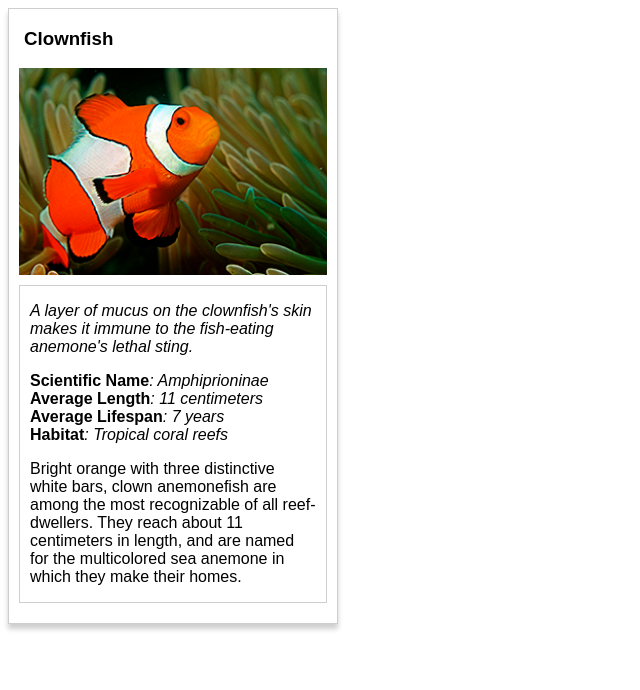
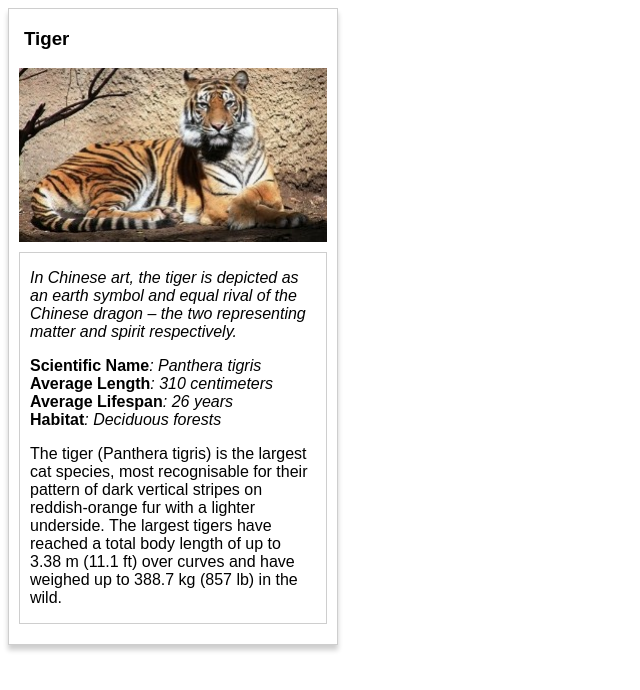
Before and after one commit to garyherd/front-end-nanodegree-p2, a plain HTML site: page card.html in a window 1280 px wide. Shown: the whole page, without its empty margins (0-640 px from the left). Drawn offline with Linux system fonts and the light colour scheme.

Commit message:
Created tiger card

```diff
--- a/card.html
+++ b/card.html
@@ -7,18 +7,18 @@
 </head>
 <body>
 	<div class="outer-border">
-		<h3>Clownfish</h3>
+		<h3>Tiger</h3>
 		<!-- photo credit: wikipedia.org, image taken by Ritik -->
-		<img src="images/clownfish.jpg" alt="clownfish">
+		<img src="images/tiger.jpg" alt="tiger">
 		<div class="description">
-			<p class="italicized">A layer of mucus on the clownfish's skin makes it immune to the fish-eating anemone's lethal sting.</p>
+			<p class="italicized">In Chinese art, the tiger is depicted as an earth symbol and equal rival of the Chinese dragon – the two representing matter and spirit respectively.</p>
 			<ul>
-				<li><span>Scientific Name</span>: Amphiprioninae</li>
-				<li><span>Average Length</span>: 11 centimeters</li>
-				<li><span>Average Lifespan</span>: 7 years</li>
-				<li><span>Habitat</span>: Tropical coral reefs</li>
+				<li><span>Scientific Name</span>: Panthera tigris</li>
+				<li><span>Average Length</span>: 310 centimeters</li>
+				<li><span>Average Lifespan</span>: 26 years</li>
+				<li><span>Habitat</span>: Deciduous forests</li>
 			</ul>
-			<p>Bright orange with three distinctive white bars, clown anemonefish are among the most recognizable of all reef-dwellers. They reach about 11 centimeters in length, and are named for the multicolored sea anemone in which they make their homes.</p>
+			<p>The tiger (Panthera tigris) is the largest cat species, most recognisable for their pattern of dark vertical stripes on reddish-orange fur with a lighter underside. The largest tigers have reached a total body length of up to 3.38 m (11.1 ft) over curves and have weighed up to 388.7 kg (857 lb) in the wild.</p>
 		</div>
 	</div>
 </body>
```
